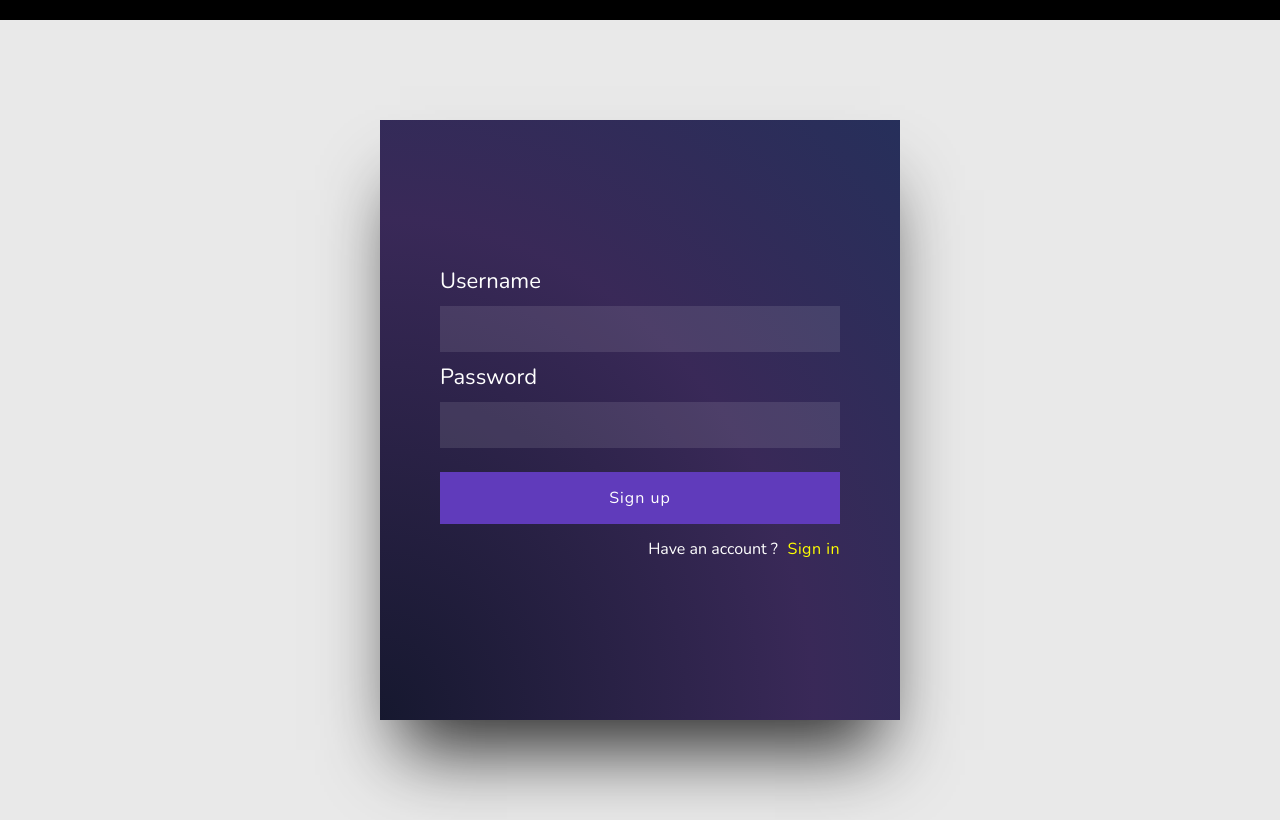
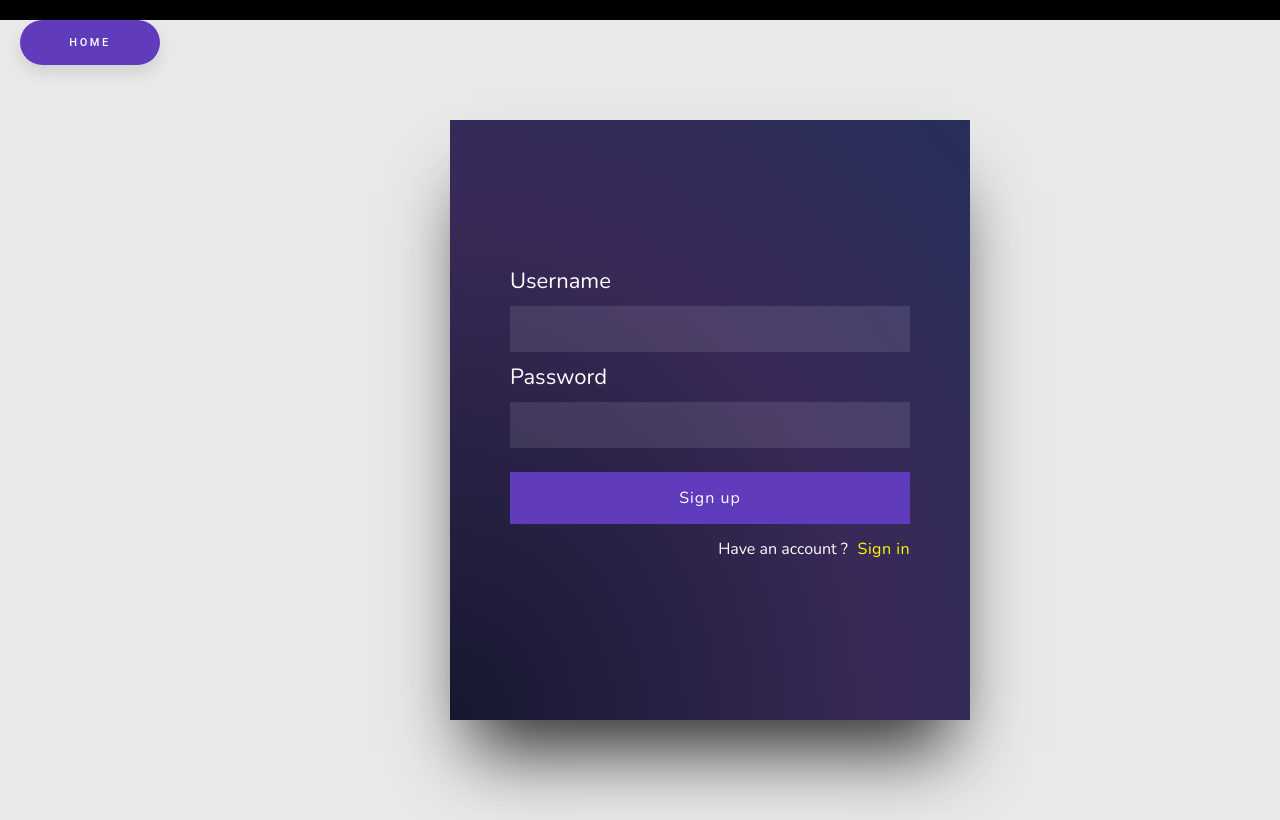
Before and after one commit to sandeep15045/CSE445, a React (Create React App) app in the folder capstone2/donation-site/: page /login in a window 1280 px wide. Built offline with nearby package versions, Linux system fonts and the light colour scheme; no server answers.

Commit message:
Fourth commit 3/3/2021 -km

```diff
--- a/capstone2/donation-site/src/Footer.js
+++ b/capstone2/donation-site/src/Footer.js
@@ -2,21 +2,22 @@ import React from 'react';
 import './Footer.css';
 import { Button } from './Button';
 import { Link } from 'react-router-dom';
+//import window.location.href = 'https://www.instagram.com/' as insta;
 
 function Footer() {
   return (
     <div className='footer-container'>
       <section className='footer-subscription'>
         <p className='footer-subscription-heading'>
-          Creat your own Centers by joining us
+          Get your center registered on our website
         </p>
         <p className='footer-subscription-text'>
-          You can Put Request at any time
+          Put Request at any time
         </p>
         <div className='input-areas'>
           <form>
 
-            <Button buttonStyle='btn--outline'>Contact Us</Button>
+            <Button buttonStyle='btn--outline' onClick={event =>  window.location.href='https://forms.gle/FgHAxA7eajBtSFsJ7'}>Get Registered</Button>
           </form>
         </div>
       </section>
@@ -24,34 +25,28 @@ function Footer() {
         <div className='footer-link-wrapper'>
           <div class='footer-link-items'>
             <h2>About Us</h2>
-            <Link to='/sign-up'>How it works</Link>
+            <Link to='/'>The Team</Link>
             <Link to='/'>Testimonials</Link>
-            <Link to='/'>Careers</Link>
-            <Link to='/'>Investors</Link>
             <Link to='/'>Terms of Service</Link>
           </div>
           <div class='footer-link-items'>
             <h2>Contact Us</h2>
             <Link to='/'>Contact</Link>
             <Link to='/'>Support</Link>
-            <Link to='/'>Destinations</Link>
-            <Link to='/'>Sponsorships</Link>
           </div>
         </div>
         <div className='footer-link-wrapper'>
           <div class='footer-link-items'>
-            <h2>Videos</h2>
+            <h2>Feature</h2>
             <Link to='/'>Submit Video</Link>
             <Link to='/'>Ambassadors</Link>
-            <Link to='/'>Agency</Link>
-            <Link to='/'>Influencer</Link>
           </div>
           <div class='footer-link-items'>
             <h2>Social Media</h2>
-            <Link to='/'>Instagram</Link>
-            <Link to='/'>Facebook</Link>
-            <Link to='/'>Youtube</Link>
-            <Link to='/'>Twitter</Link>
+          <a href="https://www.instagram.com/">Instagram</a>
+            <a href='https://www.facebook.com/'>Facebook</a>
+            <a href='https://www.youtube.com/'>Youtube</a>
+            <a href='https://www.twitter.com/'>Twitter</a>
           </div>
         </div>
       </div>
--- a/capstone2/donation-site/src/Hero.js
+++ b/capstone2/donation-site/src/Hero.js
@@ -1,4 +1,5 @@
 import React from 'react';
+
 
 const Hero = ({handleLogout}) => {
 
@@ -6,6 +7,7 @@ const Hero = ({handleLogout}) => {
         <section className="hero">
             <nav>
                 <h2>Welcome</h2>
+
                 <button onClick={handleLogout}>Logout</button>
             </nav>
         </section>
--- a/capstone2/donation-site/src/Home.js
+++ b/capstone2/donation-site/src/Home.js
@@ -6,7 +6,7 @@ import wti from "./wti.jpg";
 import cry from "./cry.png";
 import give from "./give.jpg";
 import goonj from "./goonj.png";
-import ram from "./rammandir.jpg";
+import trees from "./trees.png";
 import Cards from "./Cards";
 import Footer from "./Footer";
 import video from './video.mp4';
@@ -20,7 +20,7 @@ function Home() {
       <img className="home__image" src={homepage} />
 
 
-        <h1 className="tags1">Donation</h1>
+        <h1 className="tags1">Donate to charities</h1>
         <div className="home__row">
           <Product
             id="12321341"
@@ -60,10 +60,10 @@ function Home() {
         <div className="home__row">
           <Product
             id="4903850"
-            title="Donation For Ram Mandir"
+            title="Donate to team trees"
             price={100}
 
-            image={ram}
+            image={trees}
           />
 
 
--- /dev/null
+++ b/capstone2/donation-site/src/Login2.css
@@ -0,0 +1,35 @@
+html, body {
+    height: 100%;
+  }
+
+  .wrap {
+    height: 100%;
+    display: flex;
+    align-items: center;
+    justify-content: center;
+  }
+
+  .button {
+    width: 140px;
+    height: 45px;
+    font-family: 'Roboto', sans-serif;
+    font-size: 11px;
+    text-transform: uppercase;
+    letter-spacing: 2.5px;
+    font-weight: 500;
+    color: white;
+    background-color: #603bbb;
+    border: none;
+    border-radius: 45px;
+    box-shadow: 0px 8px 15px rgba(0, 0, 0, 0.1);
+    transition: all 0.3s ease 0s;
+    cursor: pointer;
+    outline: none;
+    }
+
+  .button:hover {
+    background-color: #603bbb;
+    box-shadow: 0px 15px 20px #603bbb);
+    color: white;
+    transform: translateY(-7px);
+  }
--- a/capstone2/donation-site/src/Login2.js
+++ b/capstone2/donation-site/src/Login2.js
@@ -1,4 +1,6 @@
 import React from 'react';
+import './Login2.css'
+
 
 const Login2 = (props) => {
     const {
@@ -15,7 +17,13 @@ const Login2 = (props) => {
     } = props;
 
     return(
+
         <section className = 'login'>
+            <div class="wrap" >
+            < a href="./Home.js">
+            <button class="button" >Home</button>
+            </a>
+            </div>
             <div className='loginContainer'>
                 <label> Username </label>
                 <input
```
Also changed, not shown: capstone2/donation-site/src/trees.png (added).
